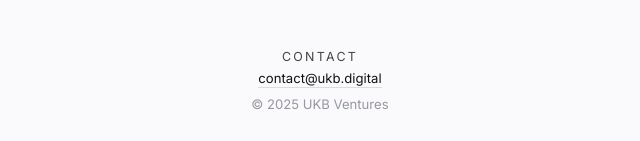
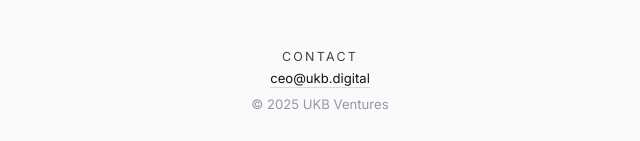
Before and after one commit to Benjith/ukb.digital, a plain HTML site: page index.html in a window 1280 px wide. Shown: the part 800-941 px from the top of the page, 320-960 px from the left. Drawn offline with Linux system fonts and the light colour scheme.

Commit message:
mail change

```diff
--- a/index.html
+++ b/index.html
@@ -283,7 +283,7 @@
     <footer>
         <div class="contact-label">Contact</div>
         <div class="contact-email">
-            <a href="mailto:contact@ukb.digital">contact@ukb.digital</a>
+            <a href="mailto:ceo@ukb.digital">ceo@ukb.digital</a>
         </div>
         <div class="copy">© 2025 UKB Ventures</div>
     </footer>
```
